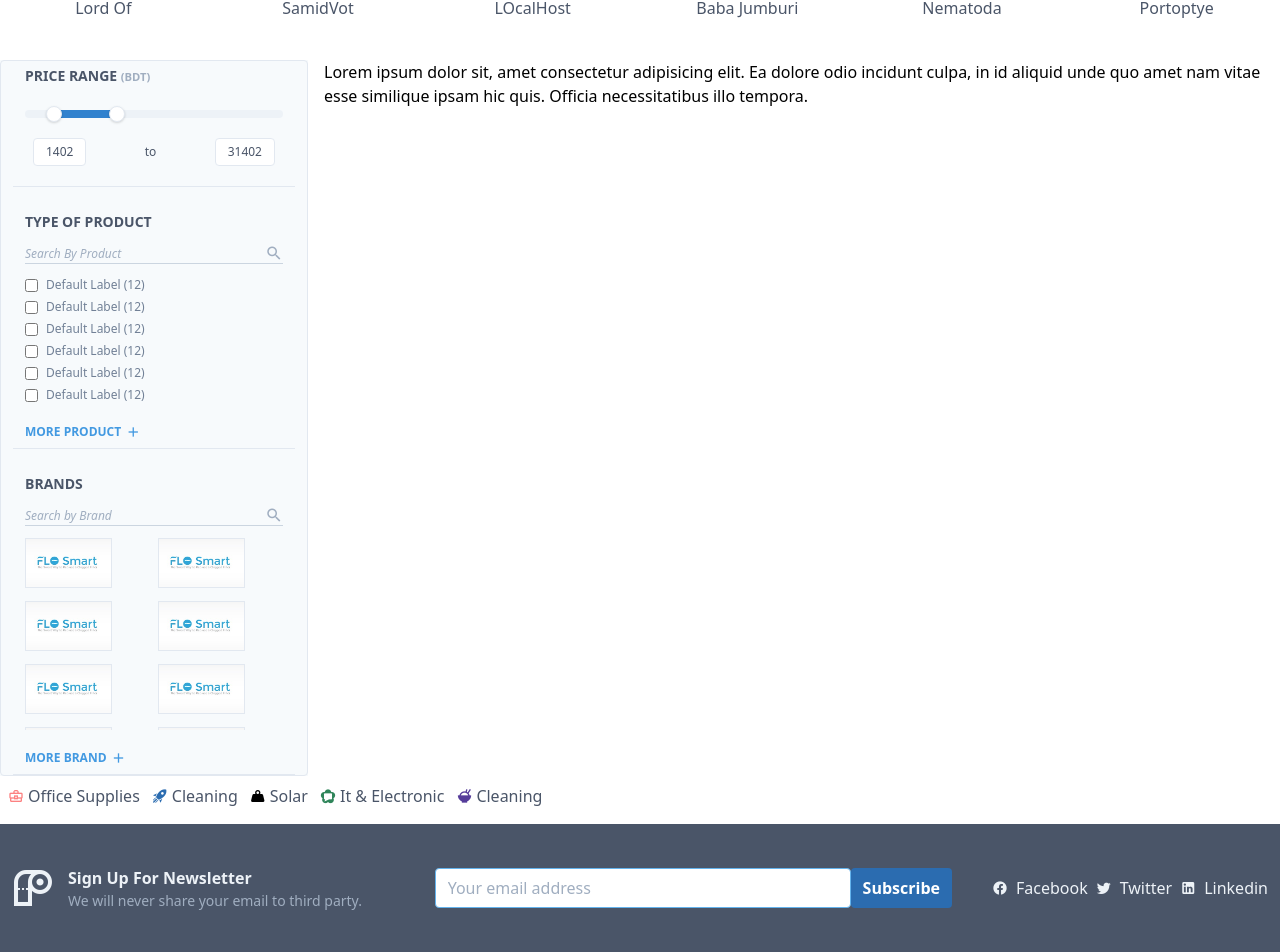
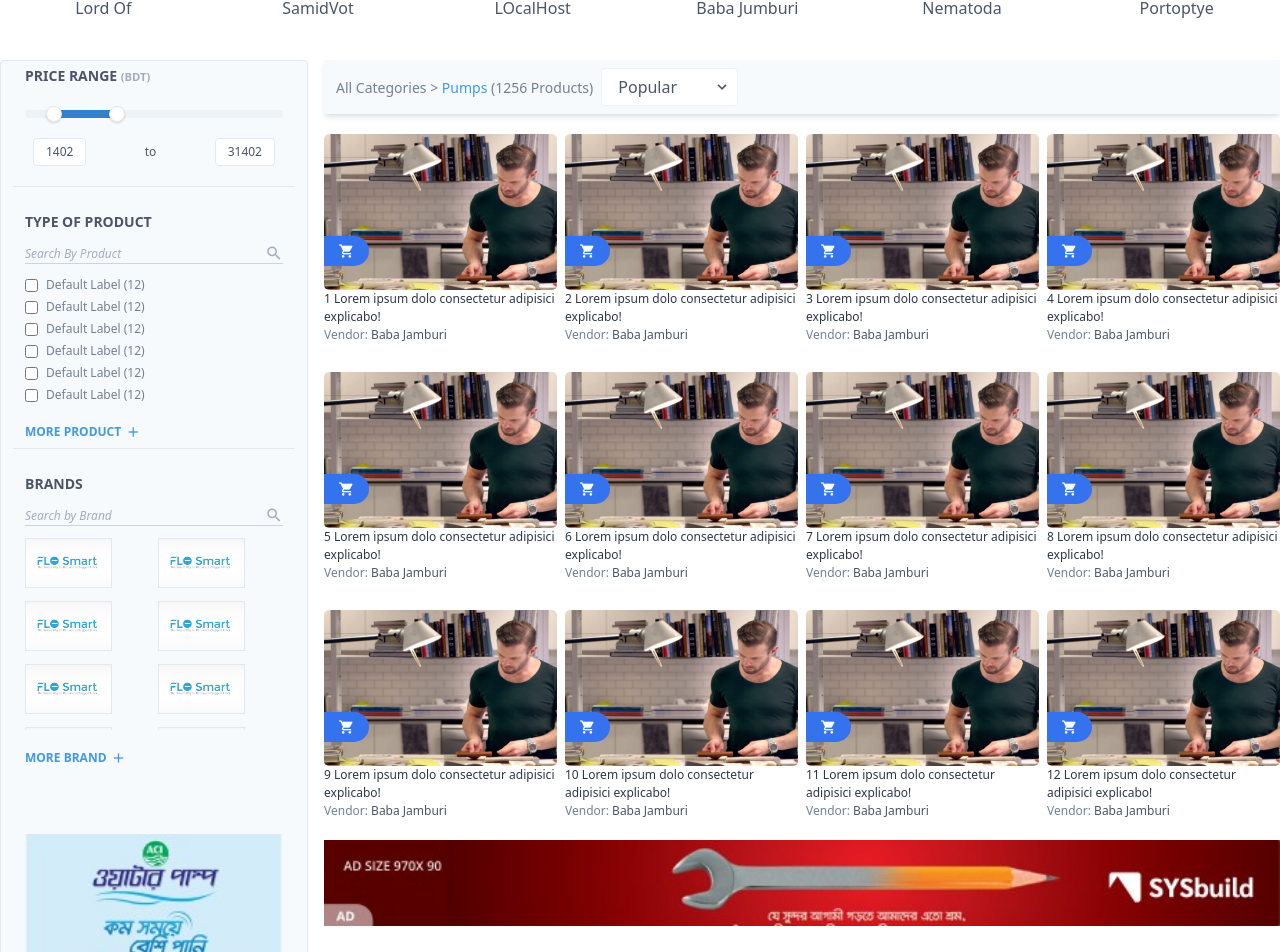
Before and after one commit to allImran/vue-tail-shop, a Vue app: page /subcategory in a window 1280 px wide. Shown: the part 697-1649 px from the top of the page. Built offline with nearby package versions, Linux system fonts and the light colour scheme.

Commit message:
subcategory work

```diff
--- /dev/null
+++ b/src/components/atom/Dropdown.vue
@@ -0,0 +1,46 @@
+<template>
+	<div class="relative ml-2">
+	<select
+		class="block appearance-none w-full bg-white border border-gray-200 text-gray-700 py-2 px-4 pr-8 rounded leading-tight focus:outline-none focus:bg-white focus:border-gray-500"
+		id="grid-state">
+		<option
+			v-for="(row, index) in filterMenus"
+			:key="index">{{ row.name }}
+		</option>
+	</select>
+	<div class="pointer-events-none absolute inset-y-0 right-0 flex items-center px-2 text-gray-700">
+		<svg class="fill-current h-4 w-4" xmlns="http://www.w3.org/2000/svg" viewBox="0 0 20 20">
+		<path
+		d="M9.293 12.95l.707.707L15.657 8l-1.414-1.414L10 10.828 5.757 6.586 4.343 8z"/>
+		</svg>
+	</div>
+	</div>
+</template>
+
+<script>
+  export default {
+    name: '',
+    components:{
+
+    },
+    props:{
+	filterMenus: {
+			required: true
+		}
+    },
+    data(){
+      return{
+
+      }
+    },
+    computed:{
+
+    },
+    watch:{
+
+    },
+    methods:{
+
+    }
+  }
+</script>
--- a/src/components/molecule/footer/FooterBottom.vue
+++ b/src/components/molecule/footer/FooterBottom.vue
@@ -6,9 +6,11 @@
         <div class="col-span-6 md:hidden sm:block">
           <div class="flex">
 
-            <div class="w-1/2 h-32 flex items-center">
-              <img src="/images/logo.png" alt="">
-            </div>
+			<div class="w-1/2 h-32 flex items-center">
+				<router-link to="/">
+					<img src="/images/logo.png" alt="">
+				</router-link>
+			</div>
 
             <div class="w-1/2">
 
@@ -33,8 +35,6 @@
                   textStyle="text-gray-700 text-sm"
               />
 
-
-
             </div>
 
           </div>
@@ -42,8 +42,9 @@
 
 
 				<div class="col-span-2 hidden md:block">
-					<img class="w-48 pb-5" src="/images/logo.png" alt="">
-
+					<router-link to="/">
+						<img class="w-48 pb-5" src="/images/logo.png" alt="">
+					</router-link>
           <TextWithIcon
 						icon="mdi mdi-google-maps"
 						iconStyle="text-gray-600 text-2xl"
@@ -71,6 +72,8 @@
 						class="mb-5"
 					/>
 					<ClickbleItem
+						v-for="(n, i) in 5"
+						:key="i"
 						icon="mdi mdi-moon-full"
 						iconStyle="text-gray-600 text-xs"
 						text="Anything"
@@ -80,8 +83,6 @@
 				</div>
 
 			</div>
-
-
 
 		</div>
 	</div>
--- a/src/components/molecule/footer/FooterTop.vue
+++ b/src/components/molecule/footer/FooterTop.vue
@@ -1,4 +1,5 @@
 <template>
+	<div class="bg-white">
 		<div class="container mx-auto bg-white py-2">
 			<div class="flex">
 				<ClickbleItem
@@ -9,6 +10,7 @@
 					:icon="`mdi ${item.icon}`"
 					:iconStyle="`${item.color} pl-2`"
 				/>
+			</div>
 		</div>
 	</div>
 </template>
--- a/src/components/molecule/product/ProductByCategory.vue
+++ b/src/components/molecule/product/ProductByCategory.vue
@@ -1,4 +1,3 @@
-
 <template>
 	<div class="container bg-white mx-auto shadow-md py-2 px-5 mb-5">
 		<div class="flex mb-10">
@@ -9,7 +8,10 @@
 				text="Shop by items"
 				textStyle="text-gray-700 font-bold text-xs sm:text-md truncate uppercase"
 			/>
-			<TopBar tabPosition="justify-end" tabMargin="ml-5"/>
+			<TopBar
+				tabPosition="justify-end"
+				tabMargin="ml-5"
+			/>
 		</div>
 
 		<div class="grid xl:grid-cols-5 lg:grid-cols-4 md:grid-cols-3 sm:grid-cols-2 grid-cols-2 gap-2">
--- a/src/components/molecule/subcategory/FilterAndProduct.vue
+++ b/src/components/molecule/subcategory/FilterAndProduct.vue
@@ -3,9 +3,24 @@
     <div class="container mx-auto">
       <div class="grid grid-cols-8 gap-4">
 
-        <div class="col-span-8 sm:col-span-6 sm:hidden text-sm">Lorem ipsum dolor sit, amet consectetur adipisicing elit. Ea dolore odio
-          incidunt culpa, in id aliquid unde quo amet nam vitae esse similique ipsam hic quis. Officia necessitatibus
-          illo tempora.
+        <div class="col-span-8 sm:col-span-6 sm:hidden text-sm">
+          <div class="flex items-center bg-gray-100 shadow-md px-3 py-2">
+            <p class="text-sm text-gray-600">All Categories >
+              <span class="text-blue-500">Pumps</span>
+              (1256 Products)
+            </p>
+             <Dropdown :filterMenus="filterMenus" />
+          </div>
+
+            <div class="grid xl:grid-cols-4 mt-5 lg:grid-cols-4 md:grid-cols-3 sm:grid-cols-2 grid-cols-2 gap-2">
+            <div
+              class="mb-5"
+              v-for="(item, index) in products"
+              :key="index"
+            >
+              <ProductCard :id="item.id" />
+            </div>
+          </div>
         </div>
 
         <div class="col-span-8 sm:col-span-2 bg-gray-100">
@@ -35,6 +50,8 @@
                 />
 
                 <ProductType/>
+
+
               </div>
             </div>
 
@@ -50,16 +67,43 @@
                 />
 
                 <BrandFilter/>
+
+                 <Add
+                  class="mt-16 mb-16"
+                  image="/images/add3.jpg"
+                />
               </div>
             </div>
 
           </div>
         </div>
 
-        <div class="col-span-8 sm:col-span-6 hidden sm:block">Lorem ipsum dolor sit, amet consectetur adipisicing elit. Ea dolore odio
-          incidunt culpa, in id aliquid unde quo amet nam vitae esse similique ipsam hic quis. Officia necessitatibus
-          illo tempora.
+        <!-- right-side-column -->
+        <div class="col-span-8 sm:col-span-6 hidden sm:block">
+          <div class="flex items-center bg-gray-100 shadow-md px-3 py-2">
+            <p class="text-sm text-gray-600">All Categories >
+              <span class="text-blue-500">Pumps</span>
+              (1256 Products)
+            </p>
+             <Dropdown :filterMenus="filterMenus" />
+          </div>
+
+          <!-- product list   -->
+          <div class="grid xl:grid-cols-4 mt-5 lg:grid-cols-4 md:grid-cols-3 sm:grid-cols-2 grid-cols-2 gap-2">
+            <div
+              class="mb-5"
+              v-for="(item, index) in products"
+              :key="index"
+            >
+              <ProductCard :id="item.id" />
+            </div>
+          </div>
+          <!--end  product list   -->
+          <Add
+            image="/images/add.jpg"
+          />
         </div>
+        <!--end right-side-column -->
 
       </div>
     </div>
@@ -67,10 +111,15 @@
 </template>
 
 <script>
+import { products } from "@/data/products"
+import ProductCard from "@/components/molecule/product/ProductCard.vue";
+import {filterMenus} from '@/data/products.js'
 import RangeSlider from '@/components/atom/RangeSlider'
 import ProductType from '@/components/molecule/subcategory/ProductType'
 import BrandFilter from '@/components/molecule/subcategory/BrandsFilter'
+import Dropdown from '@/components/atom/Dropdown'
 import Search from '@/components/atom/Search'
+import Add from '@/components/atom/Add'
 
 export default {
   name: 'FilterAndProduct',
@@ -78,13 +127,23 @@ export default {
     RangeSlider,
     Search,
     ProductType,
-    BrandFilter
+    BrandFilter,
+    Dropdown,
+    ProductCard,
+    Add
   },
   props: {},
   data() {
     return {}
   },
-  computed: {},
+  computed: {
+    filterMenus() {
+      return filterMenus;
+    },
+    products() {
+      return products.slice(0, 12);
+    }
+  },
   watch: {},
   methods: {}
 }
--- a/src/data/products.js
+++ b/src/data/products.js
@@ -191,4 +191,15 @@ export const links = [
         link: 'https://facebook.com',
         icon: '/images/facebook.png'
     }
-]
+];
+
+
+export const filterMenus = [
+    {
+      name: 'Popular',
+    }, {
+      name: 'New Arrival',
+    }, {
+      name: 'Featured',
+    },
+];
```
Also changed, not shown: public/images/add3.jpg (added). Lines whose indentation alone changed are shown as unchanged.
